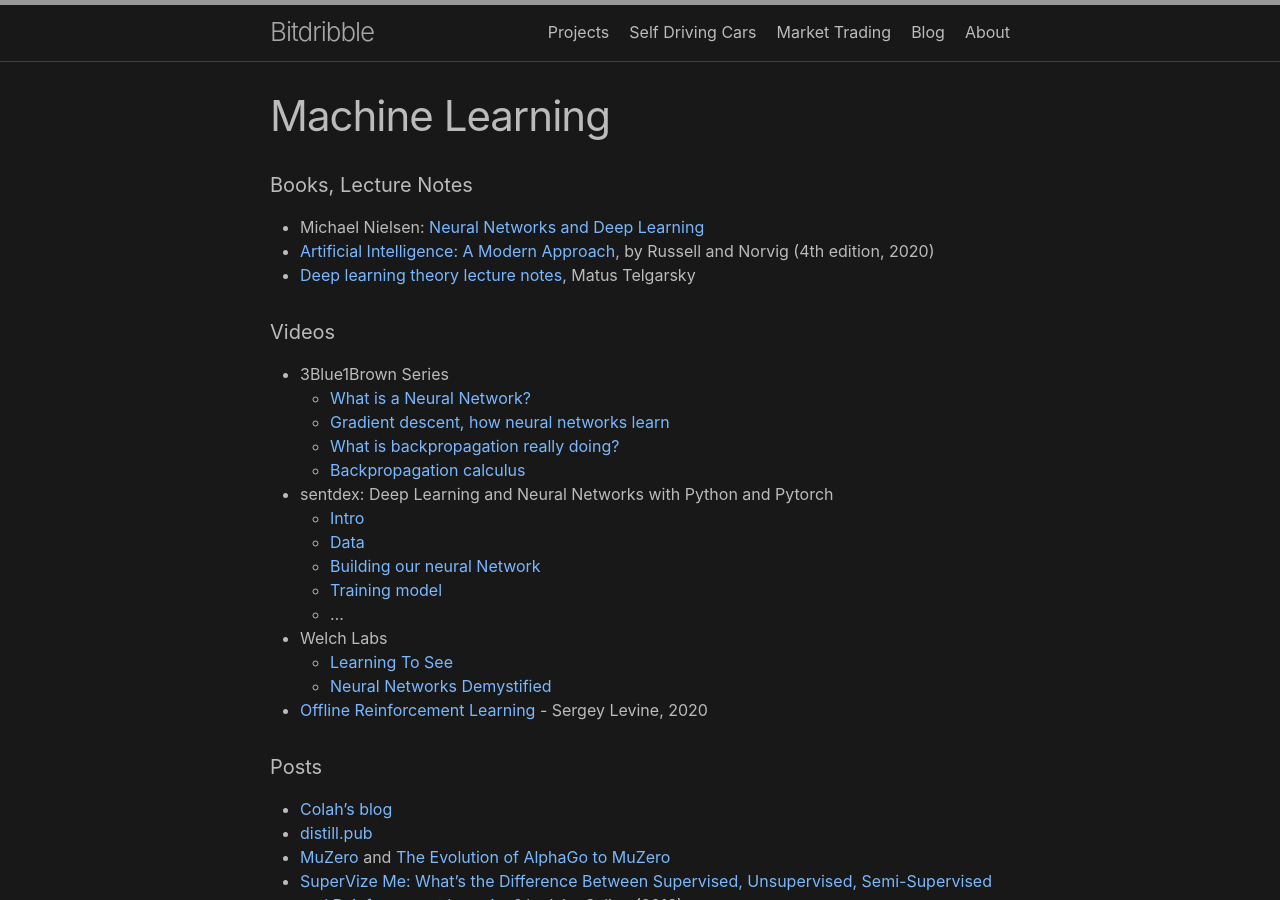
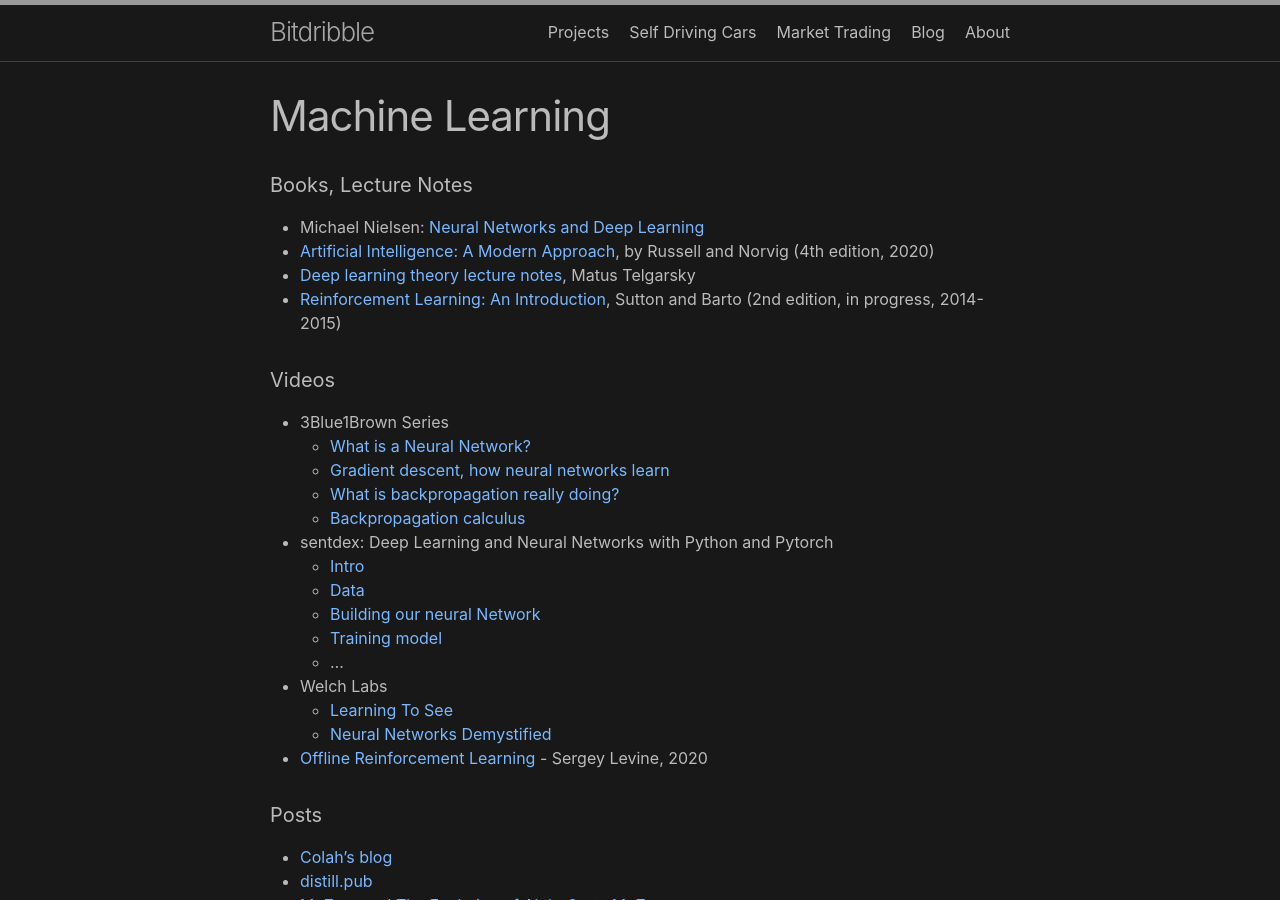
Before and after one commit to analytiq-hub/sigagent.github.io, a Jekyll site: the page built from machine_learning.md, in a window 1280 px wide and 900 px high. Built offline with Jekyll 4.4.1, drawn with Linux system fonts in a browser that asks for light colours.

Commit message:
*** empty log message ***

```diff
--- a/machine_learning.md
+++ b/machine_learning.md
@@ -6,6 +6,7 @@ title: Machine Learning
 * Michael Nielsen: [Neural Networks and Deep Learning](http://neuralnetworksanddeeplearning.com/)
 * [Artificial Intelligence: A Modern Approach](repository.unimal.ac.id/1022/1/Artificial%20Intelligence%20-%20A%20Modern%20Approach%203rd%20Ed%20-%20Stuart%20Russell%20and%20Peter%20Norvig%2C%20Berkeley%20%282010%29.pdf), by Russell and Norvig (4th edition, 2020)
 * [Deep learning theory lecture notes](https://mjt.cs.illinois.edu/dlt/), Matus Telgarsky
+* [Reinforcement Learning: An Introduction](https://web.stanford.edu/class/psych209/Readings/SuttonBartoIPRLBook2ndEd.pdf), Sutton and Barto (2nd edition, in progress, 2014-2015)
 
 #### Videos
 * 3Blue1Brown Series
```
